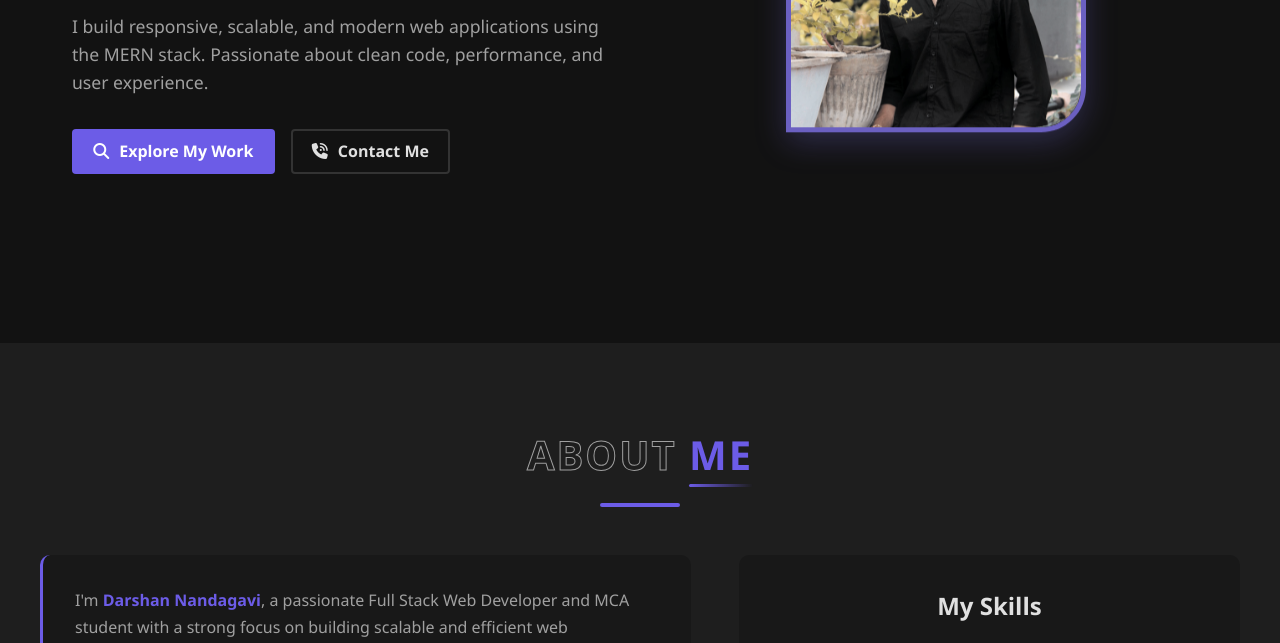
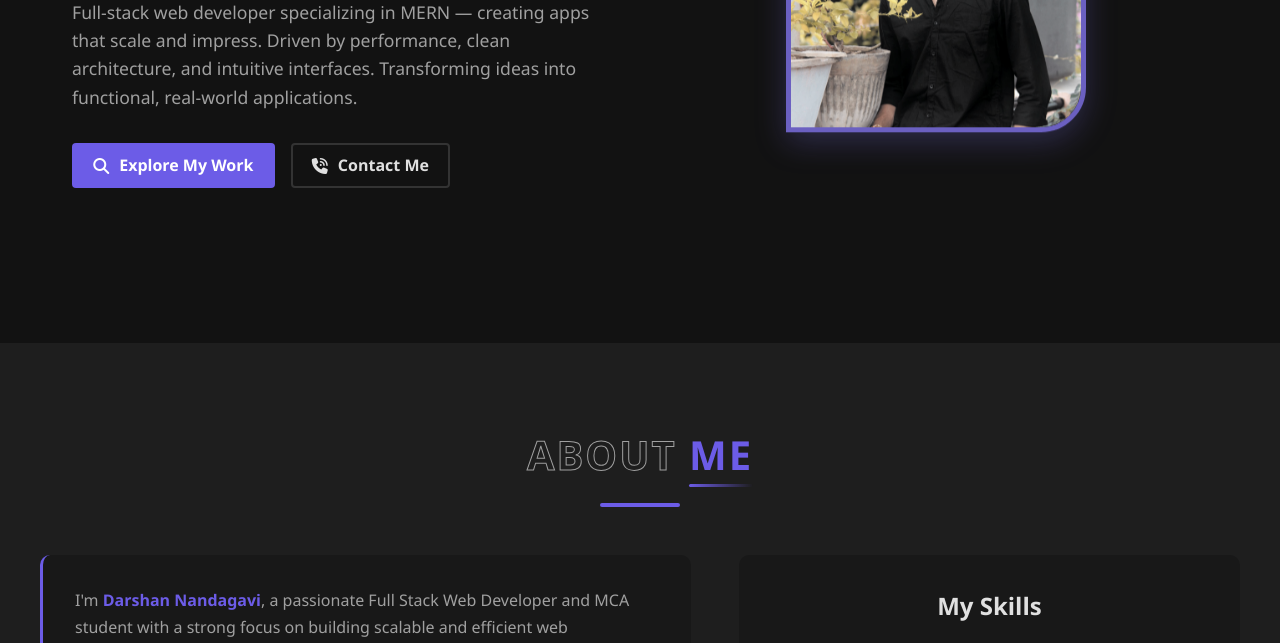
Before and after one commit to Darshannandagavi/Darshan_Nandagavi, a plain HTML site: page index.html in a window 1280 px wide. Shown: the part 457-1100 px from the top of the page. Drawn offline with nearby package versions, Linux system fonts and the light colour scheme.

Commit message:
added new description line for mern devloper

```diff
--- a/index.html
+++ b/index.html
@@ -79,9 +79,9 @@
             🚀 Full Stack Web Developer
           </h2>
           <p class="scaleonhover" data-aos="fade-up" data-aos-delay="200">
-            I build responsive, scalable, and modern web applications using the
-            MERN stack. Passionate about clean code, performance, and user
-            experience.
+            Full-stack web developer specializing in MERN — creating apps that scale and impress.
+Driven by performance, clean architecture, and intuitive interfaces.
+Transforming ideas into functional, real-world applications.
           </p>
           <div class="hero-buttons">
             <a
```
